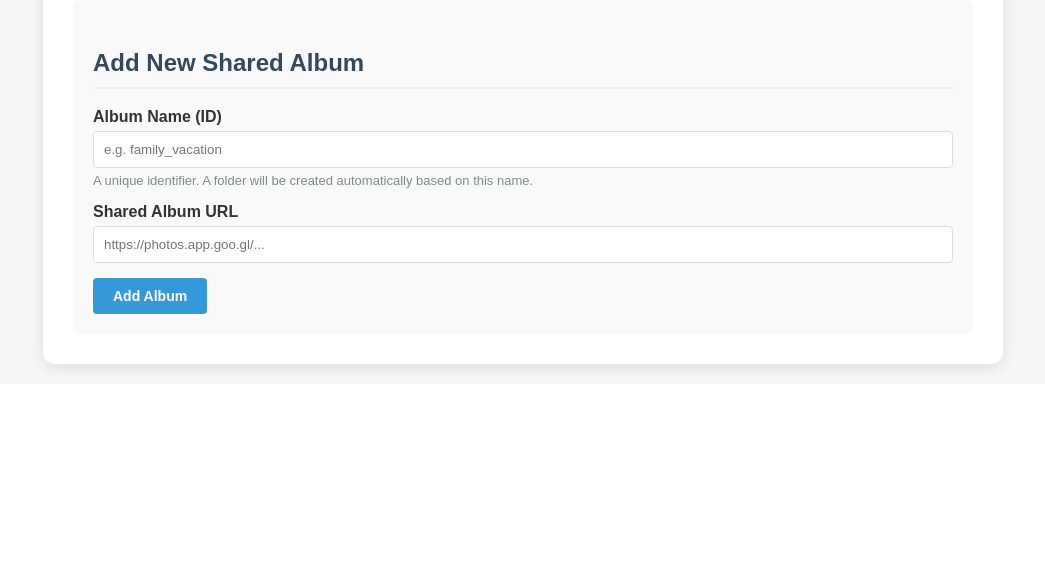
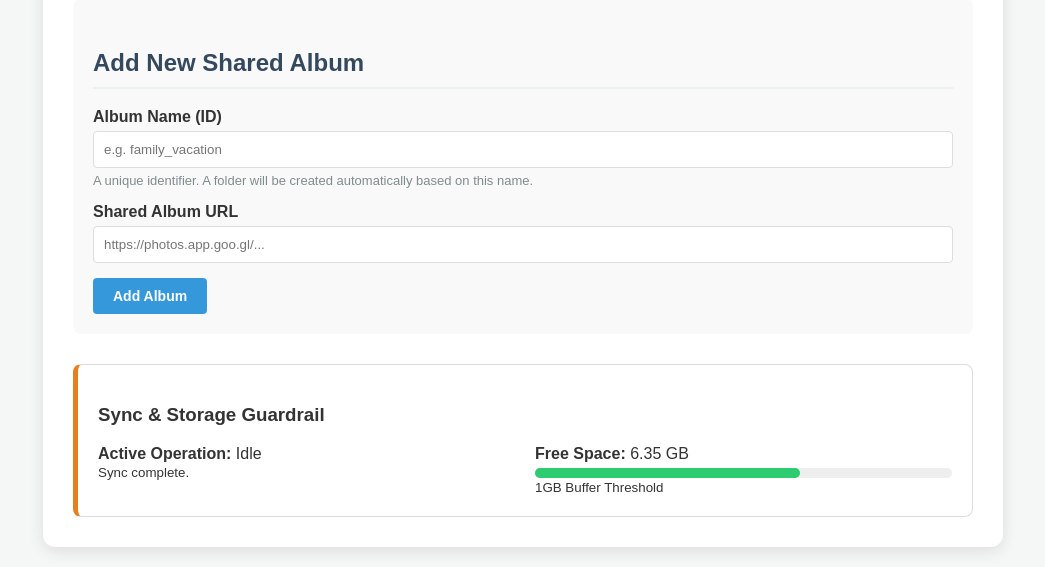
Before and after one commit to agmonr/Smarterdigitalframe, a Flask app: template templates/google_photos.html in a window 1280 px wide. Shown: the part 483-1050 px from the top of the page, without its empty margins (117-1162 px from the left). Before the commit the page ends 862 px from the top, so only its background shows below. Run offline with Flask 3, Linux system fonts and the light colour scheme; the template is opened without the code that fills it, so the values that code supplies are empty.

Commit message:
feat: mirror storage guardrail UI to google photos sync page

```diff
--- a/templates/google_photos.html
+++ b/templates/google_photos.html
@@ -47,6 +47,11 @@
         .help-text { font-size: 13px; color: #7f8c8d; margin-top: 5px; }
         .album-link { color: #3498db; text-decoration: none; }
         .album-link:hover { text-decoration: underline; }
+
+        /* Sync & Storage Guardrail Styles */
+        .card { background: #fff; padding: 20px; border-radius: 8px; border: 1px solid #ddd; margin-top: 30px; }
+        .grid { display: grid; grid-template-columns: repeat(auto-fit, minmax(200px, 1fr)); gap: 20px; }
+        .stat-value { font-size: 24px; font-weight: bold; color: #3498db; }
     </style>
 </head>
 <body>
@@ -94,6 +99,24 @@
                 <input type="text" id="album-url" placeholder="https://photos.app.goo.gl/...">
             </div>
             <button class="btn btn-primary" onclick="addAlbum()">Add Album</button>
+        </div>
+
+        <!-- Sync & Storage Guardrail Mirrored Section -->
+        <div class="card" style="border-left: 5px solid #e67e22;">
+            <h3>Sync & Storage Guardrail</h3>
+            <div class="grid">
+                <div>
+                    <strong>Active Operation:</strong> <span id="sync-op">Idle</span><br>
+                    <small id="sync-msg">No active sync</small>
+                </div>
+                <div>
+                    <strong>Free Space:</strong> <span id="free-space">--</span> GB<br>
+                    <div style="width: 100%; background: #eee; height: 10px; border-radius: 5px; margin-top: 5px;">
+                        <div id="space-bar" style="width: 0%; background: #2ecc71; height: 100%; border-radius: 5px; transition: width 0.5s;"></div>
+                    </div>
+                    <small>1GB Buffer Threshold</small>
+                </div>
+            </div>
         </div>
     </div>
 
@@ -173,6 +196,21 @@
                     `;
                     tbody.appendChild(tr);
                 });
+
+                // Fetch and Update Sync Status (Mirrored from status.html)
+                const syncResponse = await fetch(`${API_BASE}/sync/status`);
+                const syncData = await syncResponse.json();
+
+                document.getElementById('sync-op').textContent = syncData.operation || 'Idle';
+                document.getElementById('sync-msg').textContent = syncData.message || '';
+                document.getElementById('free-space').textContent = syncData.free_space_gb ? syncData.free_space_gb.toFixed(2) : '--';
+
+                if (syncData.free_space_gb) {
+                    const percent = Math.min(100, (syncData.free_space_gb / 10.0) * 100); // Scale to 10GB for visualization
+                    const bar = document.getElementById('space-bar');
+                    bar.style.width = percent + '%';
+                    bar.style.background = syncData.free_space_gb < 1.0 ? '#e74c3c' : (syncData.free_space_gb < 2.0 ? '#f1c40f' : '#2ecc71');
+                }
             } catch (e) {
                 console.error("Error loading albums", e);
             }
```
